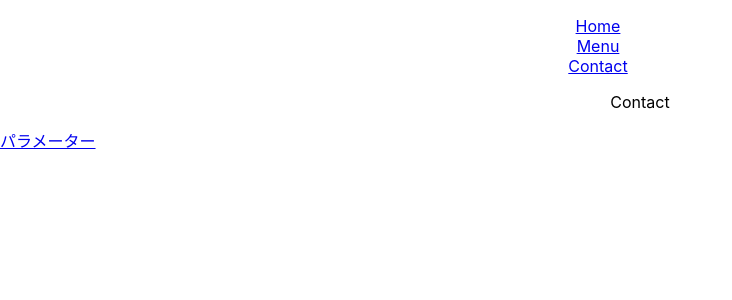
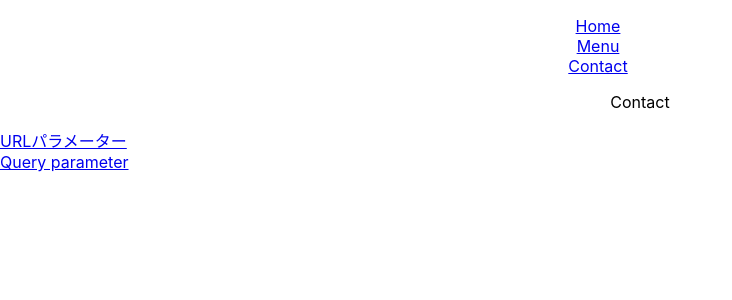
Before and after one commit to Chimoha31/React_Router_Dom, a React (Create React App) app: page /Contact in a window 1280 px wide. Shown: the top 300 px of the page, without its empty margins (0-732 px from the left). Built offline with nearby package versions, Linux system fonts and the light colour scheme.

Commit message:
queryPrameter & state

```diff
--- a/src/UrlParameter.js
+++ b/src/UrlParameter.js
@@ -1,13 +1,22 @@
 import React from "react";
-import { useParams } from 'react-router-dom';
+import { useParams, useLocation } from 'react-router-dom';
 
 const UrlParameter = () => {
   const { id } = useParams();
+  // console.log(id);
+  // useLocationの中には、searchがある。
+  const { search } = useLocation();
+  // console.log(search);
+
+  const query = new URLSearchParams(search);
+  // URLSearchParamesには色々メソッドが入っている。
+  console.log(query);
 
   return (
     <div>
       <p>URL parameterページです</p>
       <p>パラメーターは、{id}である</p>
+      <p>Queryメーターは、{query.get("name")}である</p>
     </div>
   );
 };
--- a/src/components/Contact.js
+++ b/src/components/Contact.js
@@ -6,7 +6,9 @@ const Contact = () => {
   return(
     <>
     <p>Contact</p>
-    <Link to="/Contact/999">パラメーター</Link>
+    <Link to="/Contact/999">URLパラメーター</Link>
+    <br/>
+    <Link to="/Contact/999?name=hogehoge">Query parameter</Link>
     </>
   )
 }
--- a/src/components/Menu.js
+++ b/src/components/Menu.js
@@ -2,10 +2,14 @@ import React from 'react';
 import {Link} from 'react-router-dom';
 
 const Menu = () => {
+  const arr = [...Array(50).keys()];
+  console.log(arr);
   return(
     <div>
     <p>Menuのページです</p>
-    <Link to="/Menu/MenuMainFoods">Main Foods</Link>
+    {/* <Link to="/Menu/MenuMainFoods">Main Foods</Link> */}
+    {/* ↓ */}
+    <Link to={{ pathname: "/Menu/MenuMainFoods", state: arr }}>Main Foods</Link>
     <br />
     <Link to="/Menu/MenuDessert">Dessert Menu</Link>
     </div>
--- a/src/components/MenuMainFoods.js
+++ b/src/components/MenuMainFoods.js
@@ -1,12 +1,15 @@
-// import React from 'react';
+import { useLocation } from "react-router-dom";
 
 const MenuMainFoods = () => {
+  // useLocationの中にstateがある。
+  const {state} = useLocation();
+  console.log(state);
 
-  return(
+  return (
     <>
       <p>This is Main Foods Menu</p>
     </>
-  )
-}
+  );
+};
 
 export default MenuMainFoods;
```
